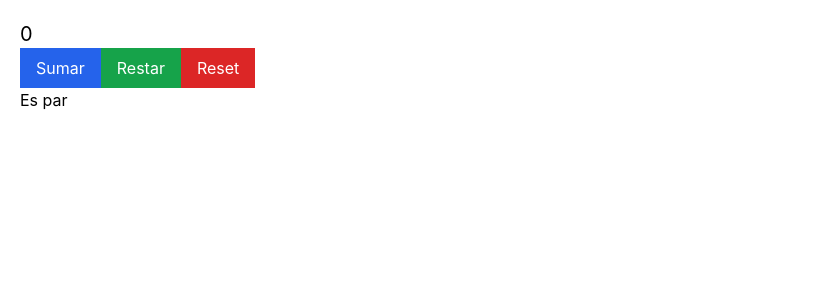
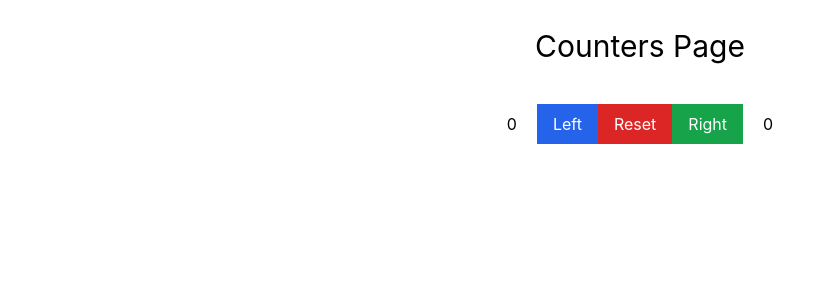
Before and after one commit to oelearning/fullstackopen-1c, a React (Vite) app in the folder 1c/: page /counters in a window 1280 px wide. Shown: the top 300 px of the page, without its empty margins (0-816 px from the left). Built offline with nearby package versions, Linux system fonts and the light colour scheme.

Commit message:
create pages

```diff
--- a/1c/src/App.jsx
+++ b/1c/src/App.jsx
@@ -1,11 +1,7 @@
-import { Counter } from './components/Counter'
+import { AppRouter } from './router/AppRouter'
 
-function App () {
+export const App = () => {
   return (
-    <div className='p-5 m-0'>
-      <Counter />
-    </div>
+    <AppRouter />
   )
 }
-
-export default App
--- a/1c/src/main.jsx
+++ b/1c/src/main.jsx
@@ -1,6 +1,6 @@
 import React from 'react'
 import ReactDOM from 'react-dom/client'
-import App from './App'
+import { App } from './App'
 import './index.css'
 
 ReactDOM.createRoot(document.getElementById('root')).render(
--- a/1c/src/pages/CounterPage.jsx
+++ b/1c/src/pages/CounterPage.jsx
@@ -1,5 +1,10 @@
-export const counterPage = () => {
+import { Counter } from '../components/Counter'
+
+export const CounterPage = () => {
   return (
-    <div>counterPage</div>
+    <div className='w-full h-screen flex flex-col justify-center items-center space-y-7'>
+      <h1 className='text-3xl'>Counter Page</h1>
+      <Counter />
+    </div>
   )
 }
--- a/1c/src/pages/CountersPage.jsx
+++ b/1c/src/pages/CountersPage.jsx
@@ -1,5 +1,63 @@
+import { useState } from 'react'
+import { Button } from '../components/Button'
+
 export const CountersPage = () => {
+  const [clicks, setClicks] = useState({
+    left: 0,
+    right: 0
+  })
+
+  const handleLeftClick = () => {
+    setClicks({
+      left: clicks.left + 1,
+      right: clicks.right
+    })
+  }
+
+  const handleRightClick = () => {
+    setClicks({
+      left: clicks.left,
+      right: clicks.right + 1
+    })
+  }
+
+  const handleResetClick = () => {
+    setClicks({
+      left: 0,
+      right: 0
+    })
+  }
+
   return (
-    <div>CountersPage</div>
+    <div className='p-7 w-full h-screen'>
+      <h1 className='text-center text-3xl'>Counters Page</h1>
+
+      <div className='flex justify-center items-center pt-10 space-x-5'>
+        <div>
+          {clicks.left}
+        </div>
+        <div>
+          <Button
+            onclick={handleLeftClick}
+            text='Left'
+            color='bg-blue-600'
+          />
+          <Button
+            onclick={handleResetClick}
+            text='Reset'
+            color='bg-red-600'
+          />
+          <Button
+            onclick={handleRightClick}
+            text='Right'
+            color='bg-green-600'
+          />
+        </div>
+        <div>
+          {clicks.right}
+        </div>
+      </div>
+
+    </div>
   )
 }
--- a/1c/src/pages/HomePage.jsx
+++ b/1c/src/pages/HomePage.jsx
@@ -1,5 +1,7 @@
+import { MenuPopup } from '../components/MenuPop'
+
 export const HomePage = () => {
   return (
-    <div>HomePage</div>
+    <MenuPopup />
   )
 }
--- a/1c/src/pages/NotesPage.jsx
+++ b/1c/src/pages/NotesPage.jsx
@@ -1,5 +1,15 @@
+import { Note } from '../components/Note'
+import { notes } from '../data/notes'
+
 export const NotesPage = () => {
   return (
-    <div>NotesPage</div>
+    <div className='p-5 m-0'>
+      <h1 className='text-3xl'>Notes</h1>
+      <ul>
+        {notes?.map(({ id, content }) => (
+          <Note key={id} content={content} />
+        ))}
+      </ul>
+    </div>
   )
 }
```
